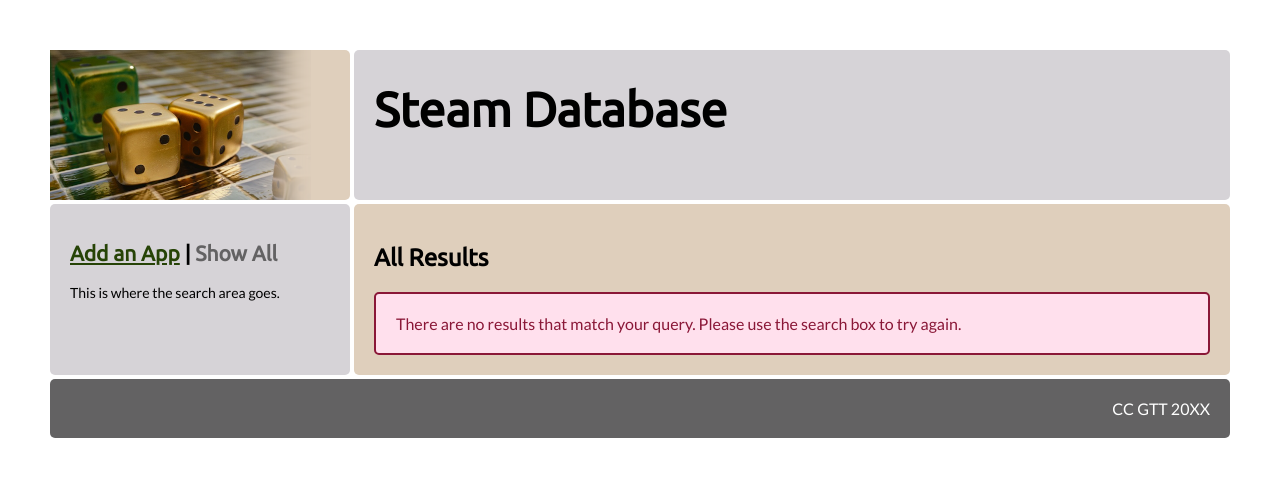
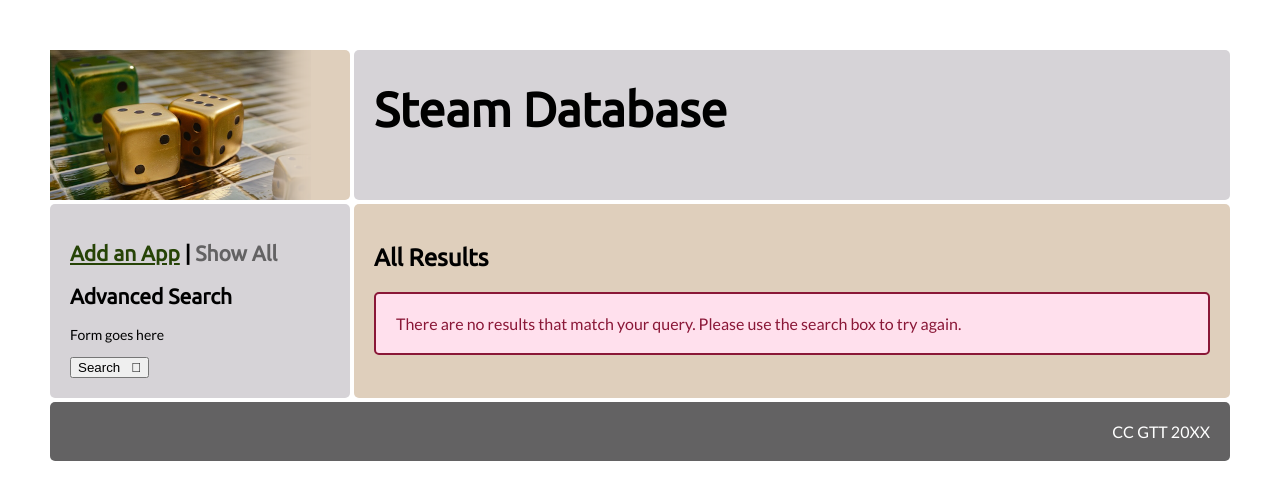
Before and after one commit to 16033jhc/databases, a PHP site: page /showall.php in a window 1280 px wide. Shown: the top 500 px of the page. Run offline with PHP 8.4, Linux system fonts and the light colour scheme; data that the repository does not hold is empty.

Commit message:
changed showall.php desc. type, added price value started search function in bottombit.php

```diff
--- a/bottombit.php
+++ b/bottombit.php
@@ -3,7 +3,21 @@
             <h2><a href="addentry.php">Add an App</a> |
                <a class="side" href="showall.php">Show All</a></h2>
 
-            <p>This is where the search area goes.</p>
+            <div class="advanced-frame">
+
+                <h2>Advanced Search</h2>
+
+                <form class="searchform" method="post"
+                action="advanced.php" enctype="multipart/form-data">
+
+                    <p>Form goes here</p>
+
+                    <input class="submit advanced-button" type="submit"
+                    name="advanced" value="Search &nbsp; &#xf002;" />
+
+                </form>
+
+                </div> <!-- / advanced frame -->
 
         </div> <!-- / side bar -->
 
--- a/showall.php
+++ b/showall.php
@@ -49,19 +49,24 @@
 
                         <br />
 
-                        <b>Developer</b>:
+						<b>Price</b>:
+                        <?php echo '$', $find_rs['price']; ?>
+
+                        <br />
+
+						<b>Developer</b>:
                         <?php  echo $find_rs['developer']; ?>
 
                         <br />
 
                         <b>Rating</b>:
-                        <?php echo(round(($find_rs['positive_ratings'] / ($find_rs['positive_ratings'] + $find_rs['negative_ratings'])) * 100).'%'); ?>
+                        <?php echo(round(($find_rs['positive_ratings'] / ($find_rs['positive_ratings'] + $find_rs['negative_ratings'])) * 100).'% Positive'); ?>
 
                         <br />
                         <br />
 
                         <b>Description</b>:
-                        <?php echo $find_rs['about_the_game']; ?>
+                        <?php echo $find_rs['detailed_description']; ?>
                     </p>
 
                 </div> <!-- results -->
```
